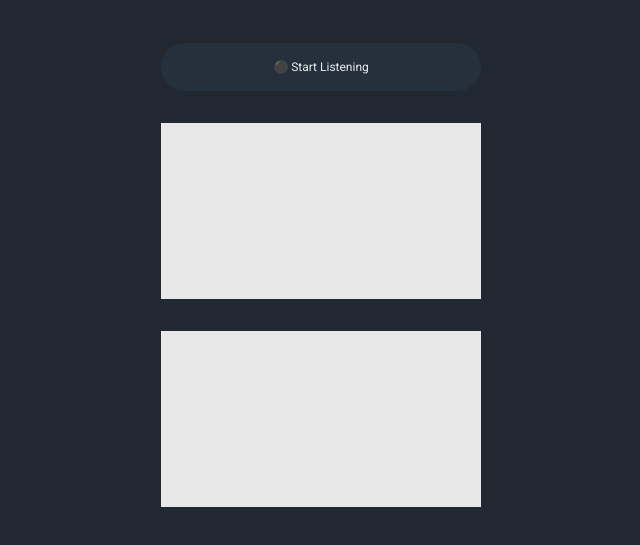
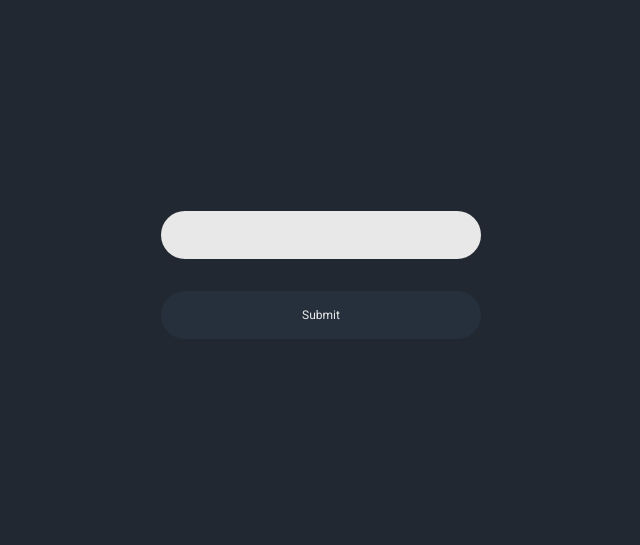
Before and after one commit to isaiahlejano/theautojakebot, a website: page index.html in a window 1280 px wide. Shown: the part 125-670 px from the top of the page, without its empty margins (319-959 px from the left). Drawn offline with Linux system fonts and the light colour scheme.

Commit message:
modified index html

```diff
--- a/index.html
+++ b/index.html
@@ -14,13 +14,13 @@
         <link rel="stylesheet" href="css/style.css">
     </head>
     <body>
-        <div class="wrapper twitch_input inactive" id="twitch_input">
+        <div class="wrapper twitch_input active" id="twitch_input">
             <div class="inner_wrapper">
                 <input type="textbox" class="twitch_username" id="twitch_username">
                 <button id="username_submit">Submit</button>
             </div>
         </div>
-        <div class="wrapper speech_div active" id="speech_div">
+        <div class="wrapper speech_div inactive" id="speech_div">
             <button id="initialize">Listening</button>
             <div class="speech_recognize" id="speech_recognize"></div>
             <div class="speech_response" id="speech_response"></div>
```
